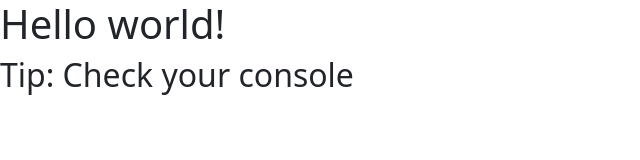
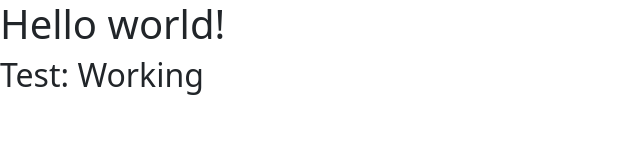
Before and after one commit to onlydisco/frontend-project-11, a website built with webpack: page index.html in a window 1280 px wide. Shown: the whole page, without its empty margins (0-640 px from the left). Built offline with nearby package versions, Linux system fonts and the light colour scheme.

Commit message:
test commit for Vercel

```diff
--- a/index.html
+++ b/index.html
@@ -9,7 +9,7 @@
 
 <body>
     <h1>Hello world!</h1>
-    <h2>Tip: Check your console</h2>
+    <h2>Test: Working</h2>
 </body>
 
 </html>
```
Also changed, not shown: 1 other file.
